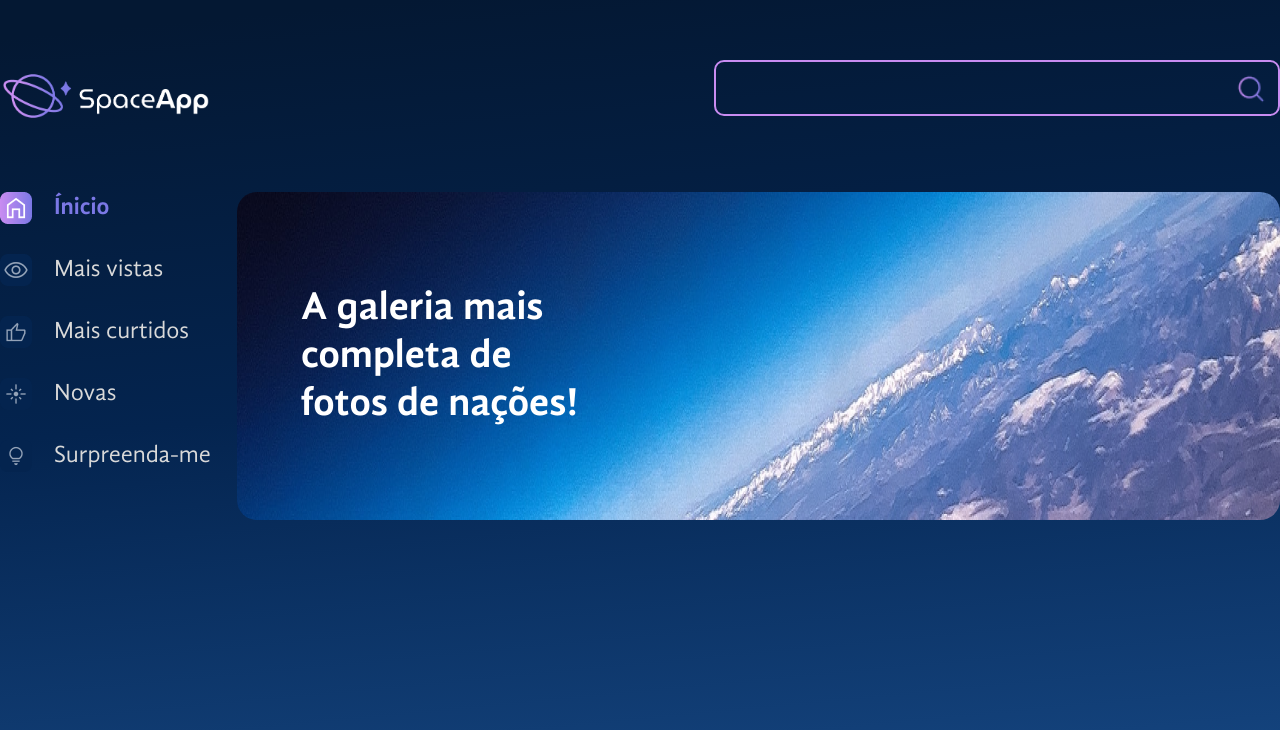
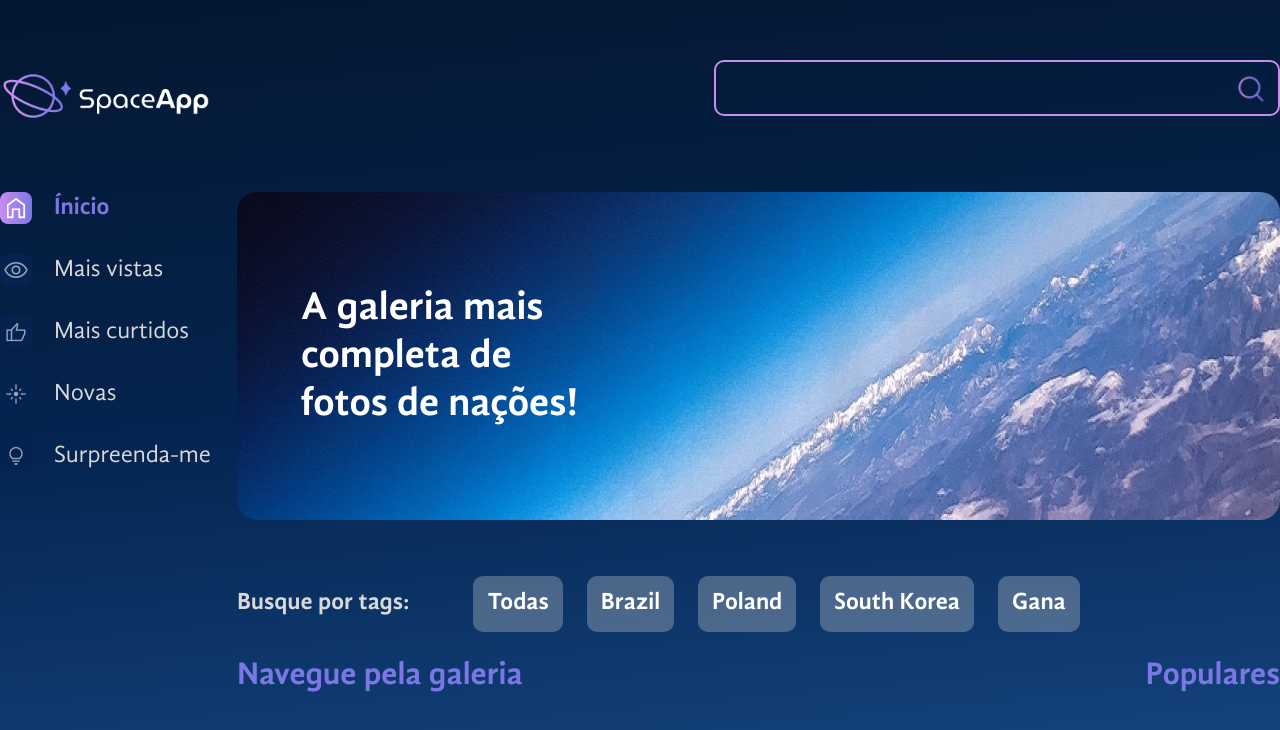
Before and after one commit to DrielySantos/nation-app, a React (Vite) app: page / in a window 1280 px wide. Shown: the top 730 px of the page. Built offline with nearby package versions, Linux system fonts and the light colour scheme.

Commit message:
Estruturacao da galeria e lidando com as tags

```diff
--- a/src/App.jsx
+++ b/src/App.jsx
@@ -4,6 +4,7 @@ import Cabecalho from "./components/Cabecalho"
 import BarraLateral from "./components/BarraLateral"
 import Banner from "./components/Banner"
 import bannerBackground from './assets/banner.png'
+import Galeria from "./components/Galeria"
 
 
 const FundoGradiente = styled.div`
@@ -21,7 +22,11 @@ const MainContainer = styled.main`
   display: flex;
   gap: 25px;
 `
-
+const ConteudoGaleria = styled.section`
+  display: flex;
+  flex-direction: column;
+  flex-grow: 1;
+`
 function App() {
 
   return (
@@ -31,10 +36,13 @@ function App() {
         <Cabecalho />
         <MainContainer>
           <BarraLateral />
-          <Banner
-            texto="A galeria mais completa de fotos de nações!"
-            backgroundImage={bannerBackground}
-          />
+          <ConteudoGaleria>
+            <Banner
+              texto="A galeria mais completa de fotos de nações!"
+              backgroundImage={bannerBackground}
+            />
+            <Galeria />
+          </ConteudoGaleria>
         </MainContainer>
       </AppContainer>
     </FundoGradiente>
--- /dev/null
+++ b/src/components/Galeria/Populares/index.jsx
@@ -0,0 +1,9 @@
+import Titulo from "../../Titulo"
+
+const Populares = ()  =>{
+    return(
+        <Titulo $alinhamento="center">Populares</Titulo>
+    )
+}
+
+export default Populares
--- /dev/null
+++ b/src/components/Galeria/Tags/index.jsx
@@ -0,0 +1,44 @@
+import styled from "styled-components"
+import tags from "./tags.json"
+
+const TagsContainer = styled.section`
+    display: flex;
+    align-items: center;
+    margin-top: 56px;
+    gap: 64px;
+`
+const TagTitulo = styled.h3`
+    color: #D9D9D9;
+    font-size: 24px;
+    margin: 0;
+`
+const Tag = styled.button`
+    font-size: 24px;
+    color: #FFFFFF;
+    background: rgba(217, 217, 217, 0.3);
+    border-radius: 10px;
+    transition: background-color 0.3s ease;
+    padding: 12px;
+    box-sizing: border-box;
+    cursor: pointer;
+    border: 2px solid transparent;
+    &:hover {
+      border-color: #C98CF1;
+    }
+`
+const Div = styled.div`
+    display: flex;
+    justify-content: end;
+    gap: 24px;
+`
+
+const Tags = () =>{
+    return <TagsContainer>
+        <TagTitulo>Busque por tags:</TagTitulo>
+        <Div>
+            {tags.map(tag => <Tag key={tag.id}>{tag.titulo}</Tag>)}
+        </Div>
+    </TagsContainer>
+}
+
+export default Tags
--- /dev/null
+++ b/src/components/Galeria/Tags/tags.json
@@ -0,0 +1,22 @@
+[
+    {
+        "id": 0,
+        "titulo": "Todas"
+    },
+    {
+        "id": 1,
+        "titulo": "Brazil"
+    },
+    {
+        "id": 2,
+        "titulo": "Poland"
+    },
+    {
+        "id": 3,
+        "titulo": "South Korea"
+    },
+    {
+        "id": 4,
+        "titulo": "Gana"
+    }
+]
--- /dev/null
+++ b/src/components/Galeria/index.jsx
@@ -0,0 +1,29 @@
+import styled from "styled-components"
+import Titulo from "../Titulo"
+import Tags from "./Tags"
+import Populares from "./Populares"
+
+const GaleriaContainer = styled.div`
+    display: flex;
+`
+
+const SecaoFluida = styled.section`
+    flex-grow: 1;
+`
+
+const Galeria = ()=>{
+    return(
+        <>
+            <Tags />
+            <GaleriaContainer>
+                <SecaoFluida>
+                    <Titulo>Navegue pela galeria</Titulo>
+
+                </SecaoFluida>
+                <Populares/>
+            </GaleriaContainer>
+        </>
+    )
+}
+
+export default Galeria
--- /dev/null
+++ b/src/components/Titulo/index.jsx
@@ -0,0 +1,9 @@
+import styled from "styled-components";
+
+const Titulo = styled.h2`
+    color: #7B78E6;
+    font-size: 32px;
+    text-align: ${props => props.$alinhamento ? props.$alinhamento : 'left'  };
+`
+
+export default Titulo
```
